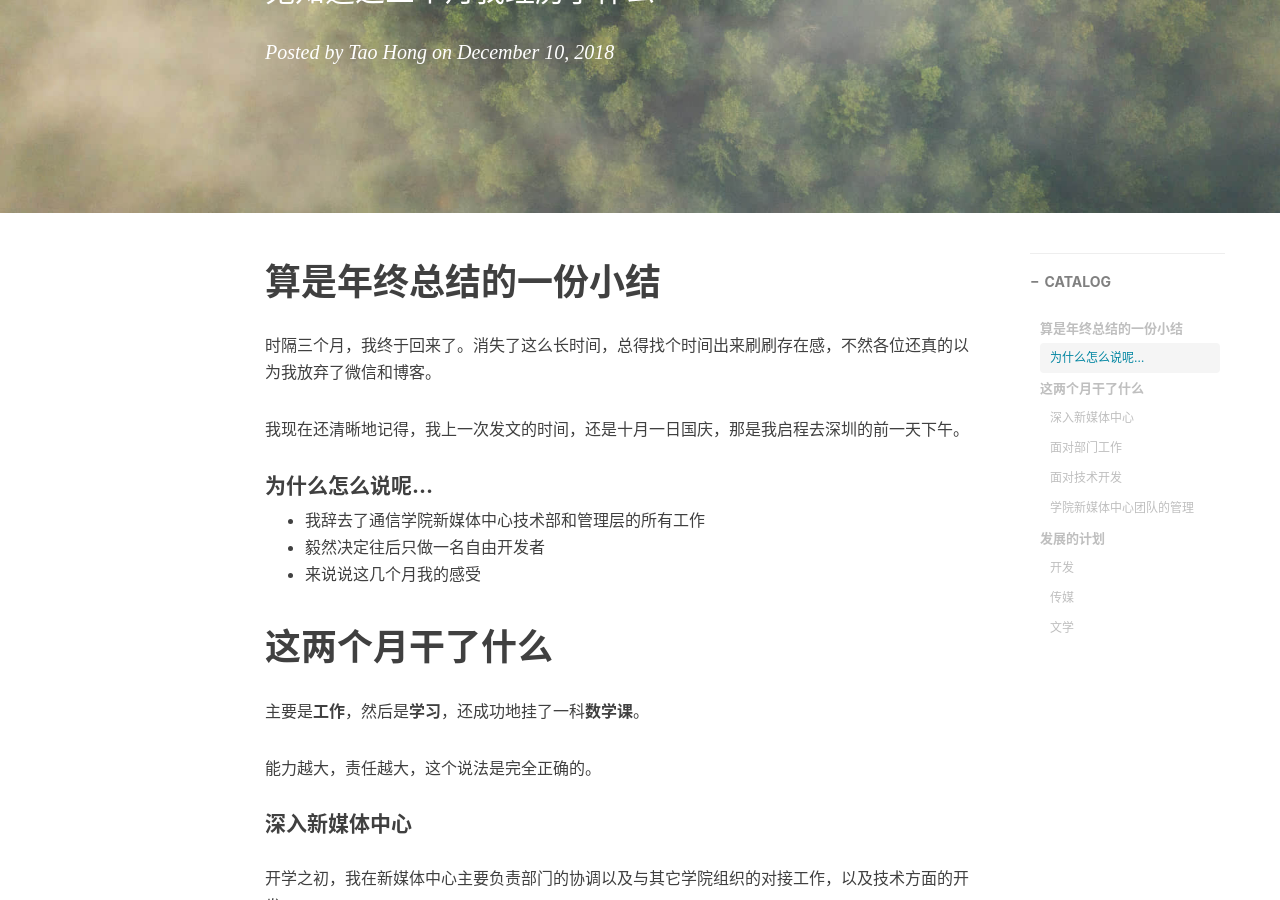
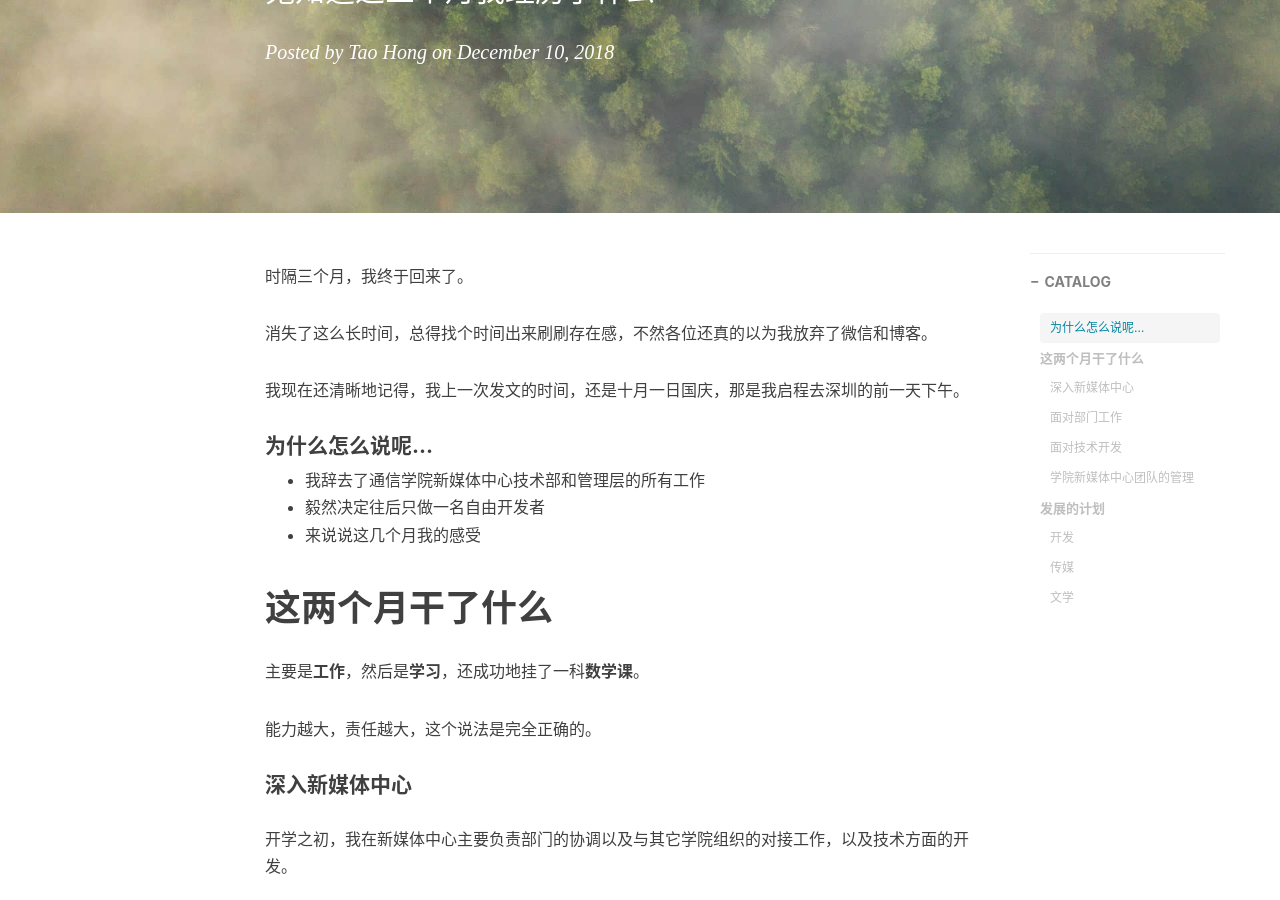
Before and after one commit to TaohongMaxwell/TaohongMaxwell.github.io, a Jekyll site: the page built from _posts/2018-12-10-informal-yearbook.md, in a window 1280 px wide and 900 px high, scrolled down 310 px. Built offline with Jekyll 4.4.1, drawn with Linux system fonts in a browser that asks for light colours; nearby versions of some CDN libraries; comment, search, counter and statistics services are not loaded.

Commit message:
Update 2018-12-10-informal-yearbook.md

```diff
--- a/_posts/2018-12-10-informal-yearbook.md
+++ b/_posts/2018-12-10-informal-yearbook.md
@@ -11,9 +11,9 @@ tags:
     - Blog
 ---
 
-# 算是年终总结的一份小结
+时隔三个月，我终于回来了。
 
-时隔三个月，我终于回来了。消失了这么长时间，总得找个时间出来刷刷存在感，不然各位还真的以为我放弃了微信和博客。
+消失了这么长时间，总得找个时间出来刷刷存在感，不然各位还真的以为我放弃了微信和博客。
 
 我现在还清晰地记得，我上一次发文的时间，还是十月一日国庆，那是我启程去深圳的前一天下午。
 
```
